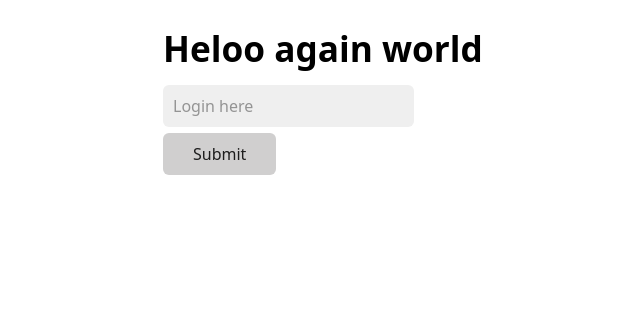
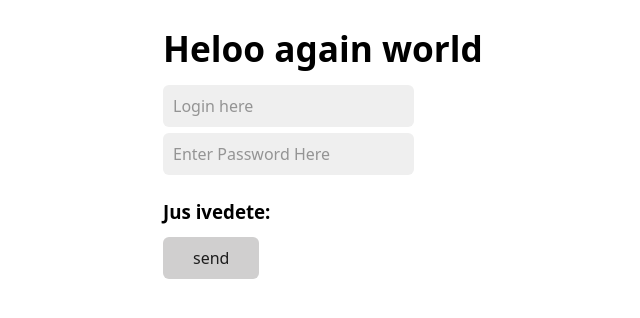
Before and after one commit to livrocky/react-05-events-forms, a React (Create React App) app: page / in a window 1280 px wide. Shown: the top 318 px of the page, without its empty margins (77-717 px from the left). Built offline with nearby package versions, Linux system fonts and the light colour scheme.

Commit message:
counterLIst, password field

```diff
--- a/src/components/Form/Login.jsx
+++ b/src/components/Form/Login.jsx
@@ -1,19 +1,61 @@
 // Login.jsx componentas
+import { useState } from 'react';
+
 function Login() {
-  function displayValue() {
-    console.log('DisplayValue called');
+  const [usernameValue, setUsernameValue] = useState('');
+  const [passwordValue, setPasswordValue] = useState('');
+  const [showUsername, setShowUsername] = useState(false);
+  const [showPassword, setShowPassword] = useState(false);
+
+  /**
+   * take input value from input and update state with it
+   */
+  function usernameEnterHandler(event) {
+    // console.log('entering value to input');
+    // console.log(event.target); // ===  <input type='text' placeholder='Login here' />
+    const inputEl = event.target;
+    const ivestaReikme = inputEl.value;
+    setUsernameValue(ivestaReikme);
   }
+
+  function passwordEnterHandler(event) {
+    setPasswordValue(event.target.value);
+  }
+
+  // prideti slaptazodio ivesties lauka
+  // sujungti slaptazodi su state two way binding
+  // isvalyti slaptazodi mygtuko paspaudimu
+
   return (
     <div className='login'>
-      {/* // vienas input type text */}
-      <input type='text' placeholder='Login here' />
-      {/* // vienas button */}
-      <button onClick={displayValue}>Submit</button>
+      <input onChange={usernameEnterHandler} value={usernameValue} type='text' placeholder='Login here' />
+      <input onChange={passwordEnterHandler} value={passwordValue} type='password' placeholder='Enter Password Here' />
+      <h3>Jus ivedete: {usernameValue}</h3>
+
+      <button onClick={sendValues}>send</button>
+      {showUsername && <h2>{usernameValue}</h2>}
+      {showUsername && <h2>{usernameValue}</h2>}
     </div>
   );
+
+  function sendValues() {
+    // send values
+    // pagaminti objekta is input reiksmiu
+    const loginObj = {
+      username: usernameValue,
+      password: passwordValue,
+    };
+    console.log('loginObj===', loginObj);
+    // clear inputs
+    setUsernameValue('');
+    setPasswordValue('');
+  }
+
+  function displayValue() {
+    console.log('displayValue called');
+    setShowUsername(!showUsername);
+    setShowPassword(!showPassword);
+  }
 }
-// sukurti displayValue funkcija su test console.log
-// paspaudus button iskvieciam funkcija displayValue
-// sukurti state kuriam saugosim username
 
 export default Login;
```
